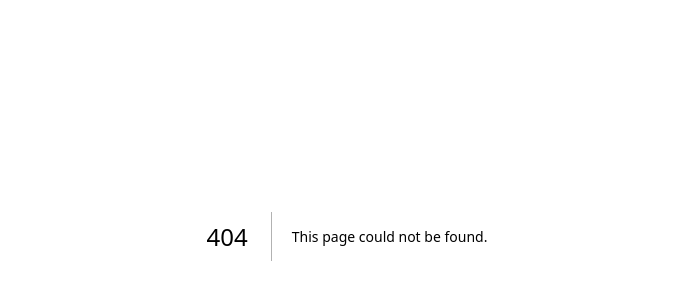
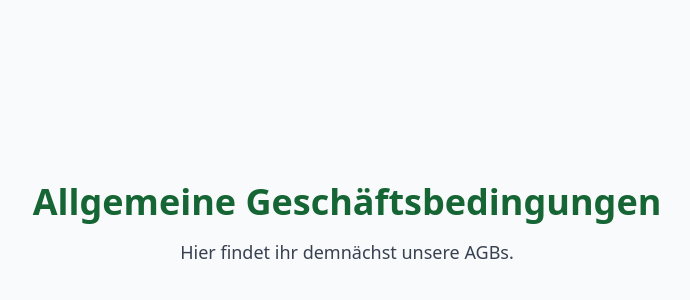
Before and after one commit to floherzler/permdal-web, a Next.js app: page /agbs in a window 1280 px wide. Before the commit this address had no page. Shown: the part 164-464 px from the top of the page, without its empty margins (293-983 px from the left). Built offline with nearby package versions, Linux system fonts and the light colour scheme.

Commit message:
add agb skeleton

```diff
--- /dev/null
+++ b/src/app/agbs/page.tsx
@@ -0,0 +1,18 @@
+export const dynamic = "force-dynamic";
+
+import React from "react";
+
+export default async function Page() {
+    return (
+        <main className="min-h-screen flex flex-col items-center justify-center bg-gray-50 dark:bg-gray-900 px-4 py-10">
+            <div className="max-w-2xl text-center">
+                <h1 className="text-3xl md:text-4xl font-bold text-green-800 dark:text-green-200 mb-4">
+                    Allgemeine Geschäftsbedingungen
+                </h1>
+                <p className="text-lg text-gray-700 dark:text-gray-300 mb-6">
+                    Hier findet ihr demnächst unsere AGBs.
+                </p>
+            </div>
+        </main>
+    );
+}
```
